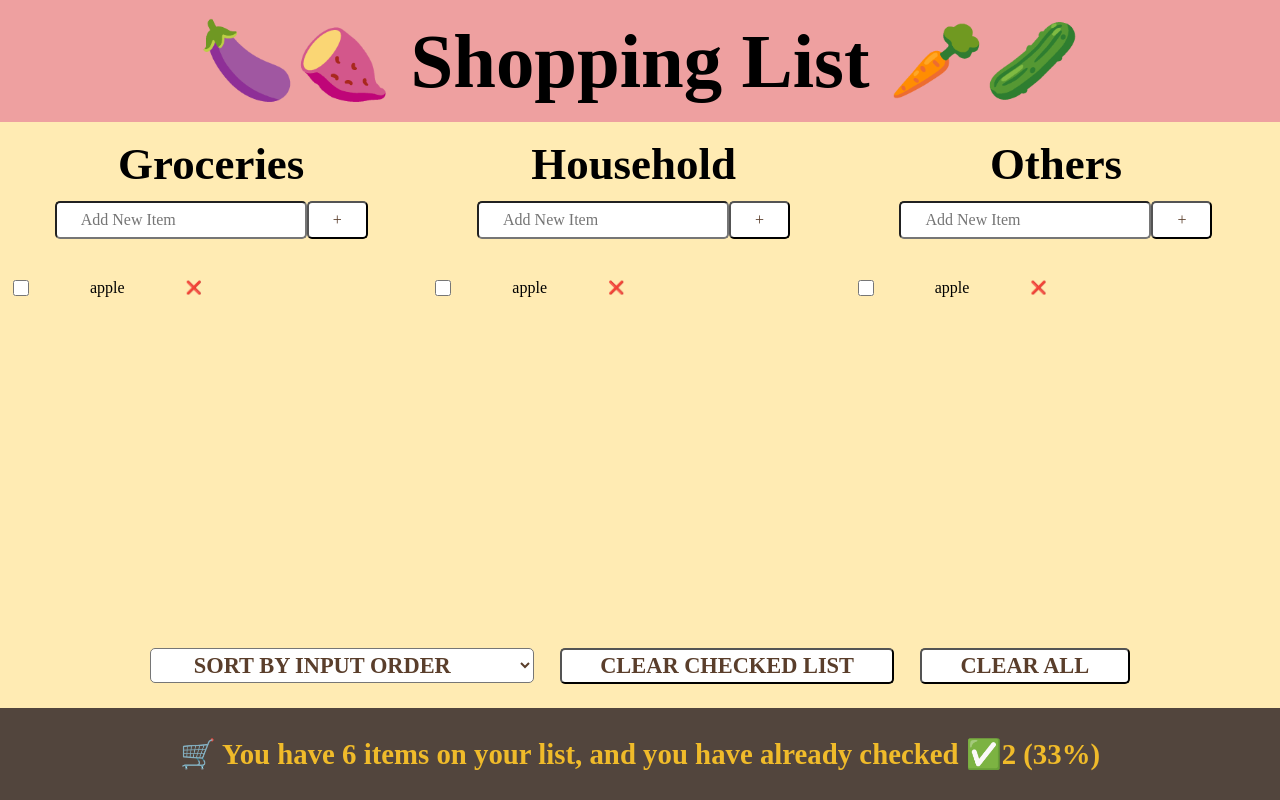
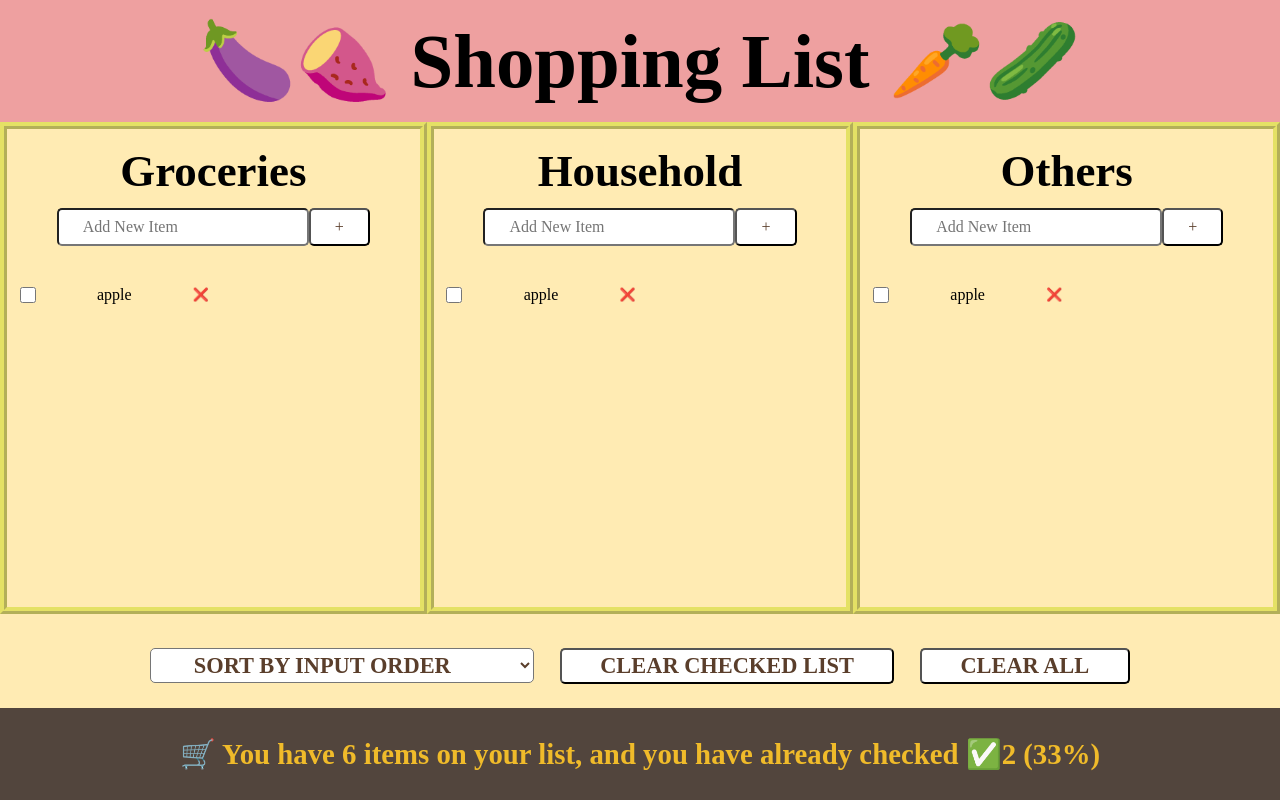
Before and after one commit to Janisgee/shopping-list, a React (Create React App) app: page / in a window 1280 px wide. Built offline with nearby package versions, Linux system fonts and the light colour scheme; a web font is replaced by a local one.

Commit message:
Restructuring app.js

```diff
--- a/src/App.js
+++ b/src/App.js
@@ -1,22 +1,25 @@
+export default function App(){
+return(
+    <div className="app">
+    <div className="container">
+        <Heading/>
+        <ThreeLists />
+        <Control />
+        <Footer />
+    </div>
+    </div>)}
 
 
-export default function App() {
-  return (
-    <div className="app">
-      <div className="container">
+function Heading (){
+    return ( <header>
+<h1>🍆🍠 Shopping List 🥕🥒</h1>
+</header>)
+}
 
-      {/* header */}
-    <header>
-<h1>🍆🍠 Shopping List 🥕🥒</h1>
-</header>
-
-      {/* three-lists */}
-
-<div className="three-lists">
-      {/* ------list-one */}
-  <div><h3>Groceries</h3>
+function List({children}){
+    return (<div class="list"><h3>{children}</h3>
   <form><input type='text' placeholder="Add New Item"></input><button>+</button>
-  <div >
+  <div>
   <ul className='list-item'>
   <li>
     <input type='checkbox'/>
@@ -26,46 +29,29 @@ export default function App() {
   </ul>
   </div>
   </form>
-  </div>
-      {/* ------list-two */}
-  <div><h3>Household</h3><form><input type='text' placeholder="Add New Item"></input><button>+</button>
+  </div>)
+}
 
-  <div >
-  <ul className='list-item'>
-  <li>
-    <input type='checkbox'/>
-    <span>apple</span>
-    <button>❌</button>
-  </li>
-  </ul>
-  </div>
-  </form></div>
-      {/* ------list-three */}
-  <div><h3>Others</h3><form><input type='text' placeholder="Add New Item"></input><button>+</button>
-<div >
-  <ul className='list-item'>
-  <li>
-    <input type='checkbox'/>
-    <span>apple</span>
-    <button>❌</button>
-    </li>
-  </ul>
-  </div>
-  </form></div></div>
 
-      {/* Control-button */}
+function ThreeLists(){
+    return(<div className="three-lists">
+        <List children='Groceries'/>
+        <List children='Household'/>
+        <List children='Others'/>
+</div>)}
 
-  <div className="control">
+
+function Control(){
+    return(<div className="control">
   <span className='sort'>
   <select><option>Sort by input order</option>
   <option>Sort by description</option>
   <option>Sort by packed status</option></select>
   <button>Clear checked List</button>
   <button>Clear All</button></span>
-</div>
+</div>)
+}
 
-      {/* Footer */}
-  <footer className='check-result'>🛒 You have 6 items on your list, and you have already checked ✅2 (33%)</footer>
-    </div></div>
-  );
+function Footer(){
+    return(  <footer className='check-result'>🛒 You have 6 items on your list, and you have already checked ✅2 (33%)</footer>)
 }
--- a/src/index.css
+++ b/src/index.css
@@ -11,7 +11,7 @@
 
 body{
     margin:0;
-    font-size:100%;
+
     font-family: 'DynaPuff', cursive;
     font-weight: 500;
     font-size: 2.4rem;
@@ -59,8 +59,12 @@ input, button, select{
 .three-lists{
     background-color: #ffebb3;
     display: grid;
-    grid-template-columns:33% 33% 33%;
+    grid-template-columns:auto auto auto;
     text-align: center;
+}
+
+.list{
+    border:2mm ridge rgba(211, 220, 50, .6);
 }
 .three-lists ul{
     display: grid;
--- a/src/index.js
+++ b/src/index.js
@@ -1,7 +1,7 @@
 import React from 'react';
 import ReactDOM from 'react-dom/client';
 import './index.css'
-import App from './App';
+import App from './App.js';
 
 
 const root = ReactDOM.createRoot(document.getElementById('root'));
```
Also changed, not shown: src/App1.js (added, +72 -0 lines).
